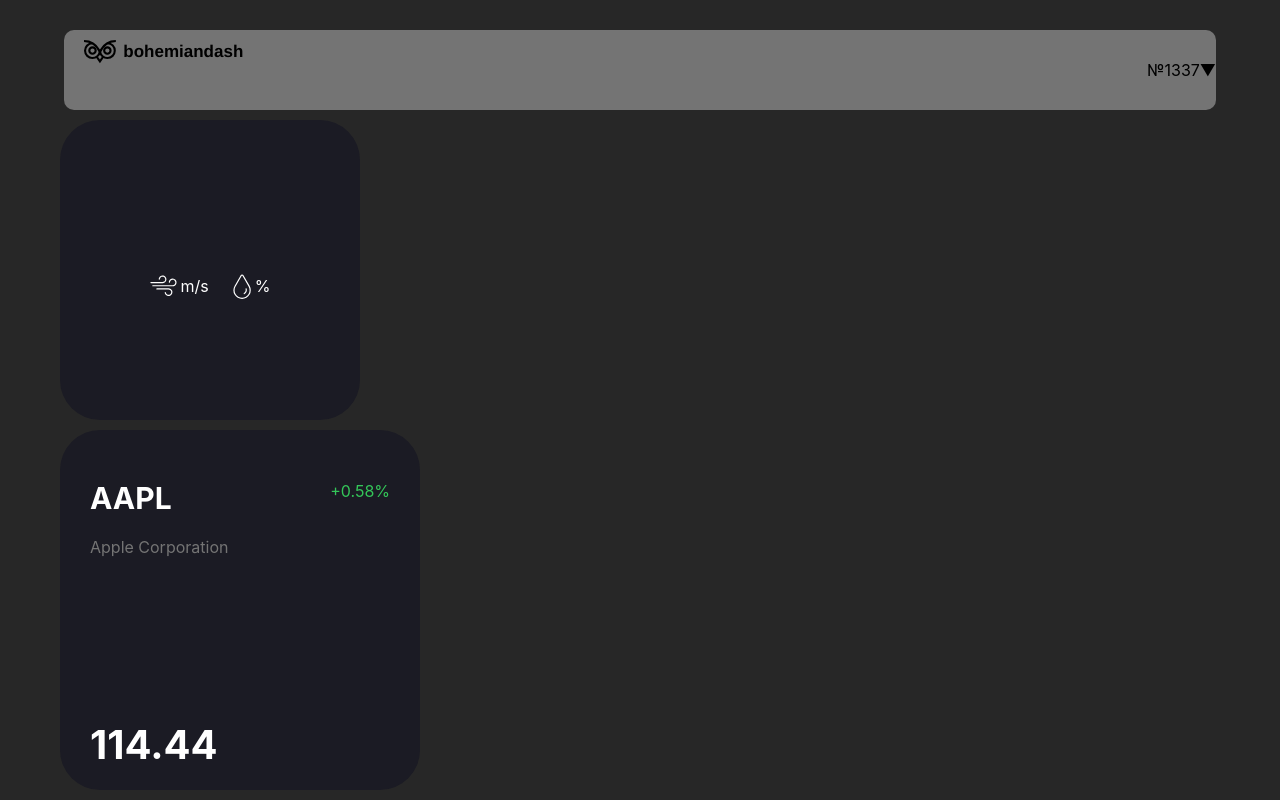
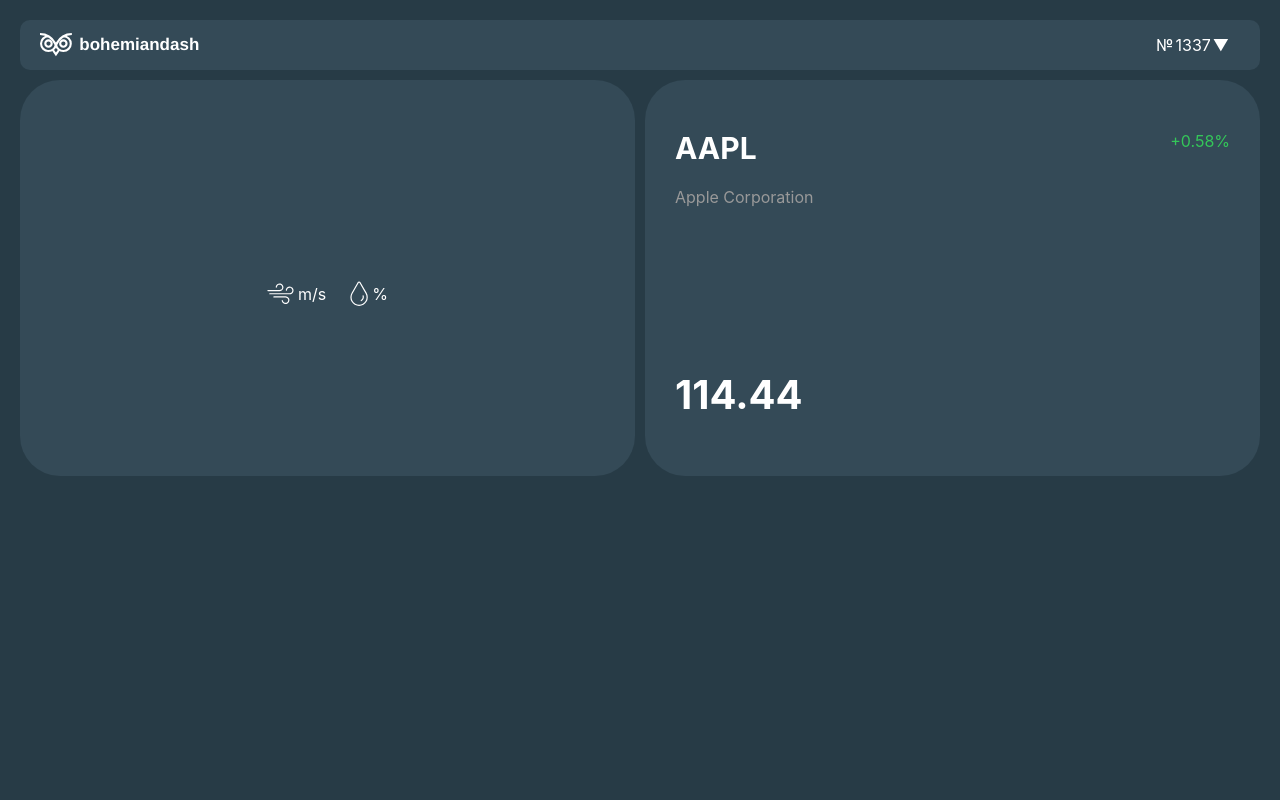
Before and after one commit to jonagull/bohemian-dash, a React (Create React App) app: page / in a window 1280 px wide. Built offline with nearby package versions, Linux system fonts and the light colour scheme; no server answers.

Commit message:
Added wrapper to widgets + styling to wrapper and widgets

```diff
--- a/src/App.tsx
+++ b/src/App.tsx
@@ -8,8 +8,10 @@ function App() {
   return (
     <React.Fragment>
       <Header />
-      <WeatherWidget />
-      <StockWidget />
+      <div className="widget__wrapper">
+        <WeatherWidget />
+        <StockWidget />
+      </div>
     </React.Fragment>
   );
 }
--- a/src/scss/app.scss
+++ b/src/scss/app.scss
@@ -1,8 +1,23 @@
-$background-color: #272727;
-$secondary-color: #747474;
-$weather-widget-color: #1b1b24;
+$background-color: #273b46;
+$header-color: #344a57;
+$widget-color: #344a57;
+$subtext-color: #999999;
+$primary-fill-color: white;
+$widget-width: 50%;
+$widget-widht-test: calc(100% - 10px);
+
+html {
+  box-sizing: border-box;
+}
+
+*,
+*:before,
+*:after {
+  box-sizing: inherit;
+}
 
 body {
+  font-family: Poppins, sans-serif;
   background: $background-color;
   margin: 0;
   padding: 0;
@@ -11,37 +26,57 @@ body {
     sans-serif;
   -webkit-font-smoothing: antialiased;
   -moz-osx-font-smoothing: grayscale;
+  padding: 20px;
+}
+
+.widget__wrapper {
+  display: flex;
+  justify-content: center;
 }
 
 .header {
-  margin: 30px 5% 0 5%;
-  width: 90%;
-  height: 80px;
+  margin: 0 0 0 0;
+  height: 50px;
   border-radius: 10px;
-  background-color: $secondary-color;
+  background-color: $header-color;
   display: flex;
   align-items: center;
 
   .header__logo {
     margin: 0 0 0 20px;
     justify-content: flex-start;
-    height: 60px;
+    height: 25px;
     width: 100%;
+    fill: $primary-fill-color;
 
     svg {
       height: auto;
       width: auto;
     }
   }
+
+  .user-credentials__container {
+    margin-right: 30px;
+    display: flex;
+    flex-direction: row;
+    color: $primary-fill-color;
+    font-weight: 400;
+
+    span {
+      margin: 1px;
+    }
+  }
 }
 
 .weather-widget__wrapper {
-  margin: 10px 0 0 60px;
-  height: 300px;
-  width: 300px;
-  background-color: $weather-widget-color;
+  padding: 30px;
+  margin: 10px 5px 0 0;
+  height: auto;
+  flex: 1;
+  // width: $widget-widht-test;
+  background-color: $widget-color;
   border-radius: 40px;
-  color: white;
+  color: $primary-fill-color;
   display: flex;
   flex-direction: column;
   justify-content: center;
@@ -76,13 +111,13 @@ body {
 
 .stock-widget__wrapper {
   padding: 30px;
-  margin: 10px 0 0 60px;
-  height: 300px;
-  width: 300px;
-  background-color: $weather-widget-color;
+  flex: 1;
+  margin: 10px 0 0 5px;
+  height: auto;
+  // width: $widget-widht-test;
+  background-color: $widget-color;
   border-radius: 40px;
   color: white;
-  position: relative;
 
   .ticker__container {
     display: flex;
@@ -103,14 +138,15 @@ body {
   .company-name__container {
     display: flex;
     p {
-      color: #747474;
+      color: $subtext-color;
     }
   }
 
   .chart-data__container {
     display: flex;
-    width: 100%;
+    width: 90%;
     height: 120px;
+    margin-left: 20px;
   }
 
   .price__container {
```
